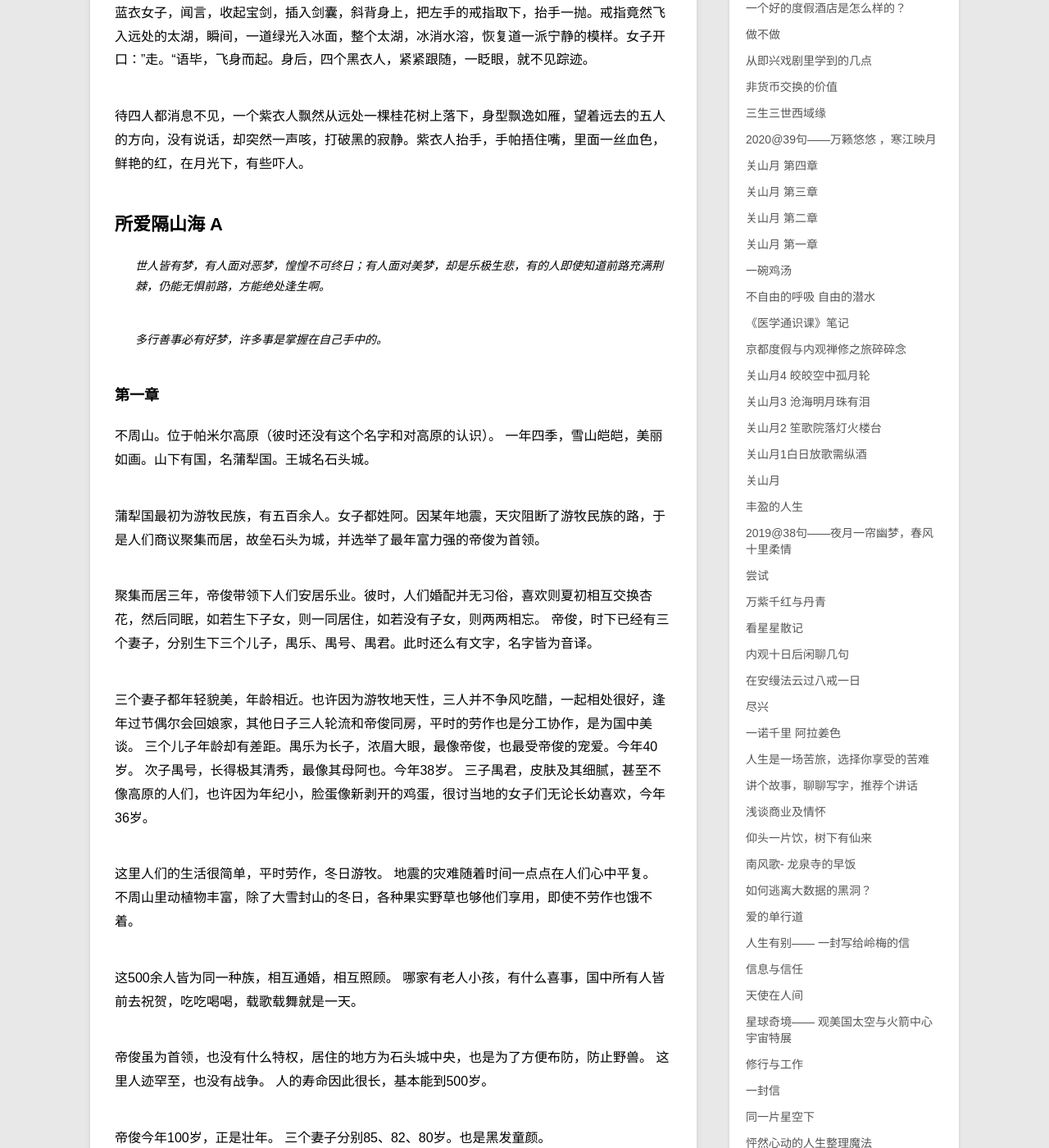
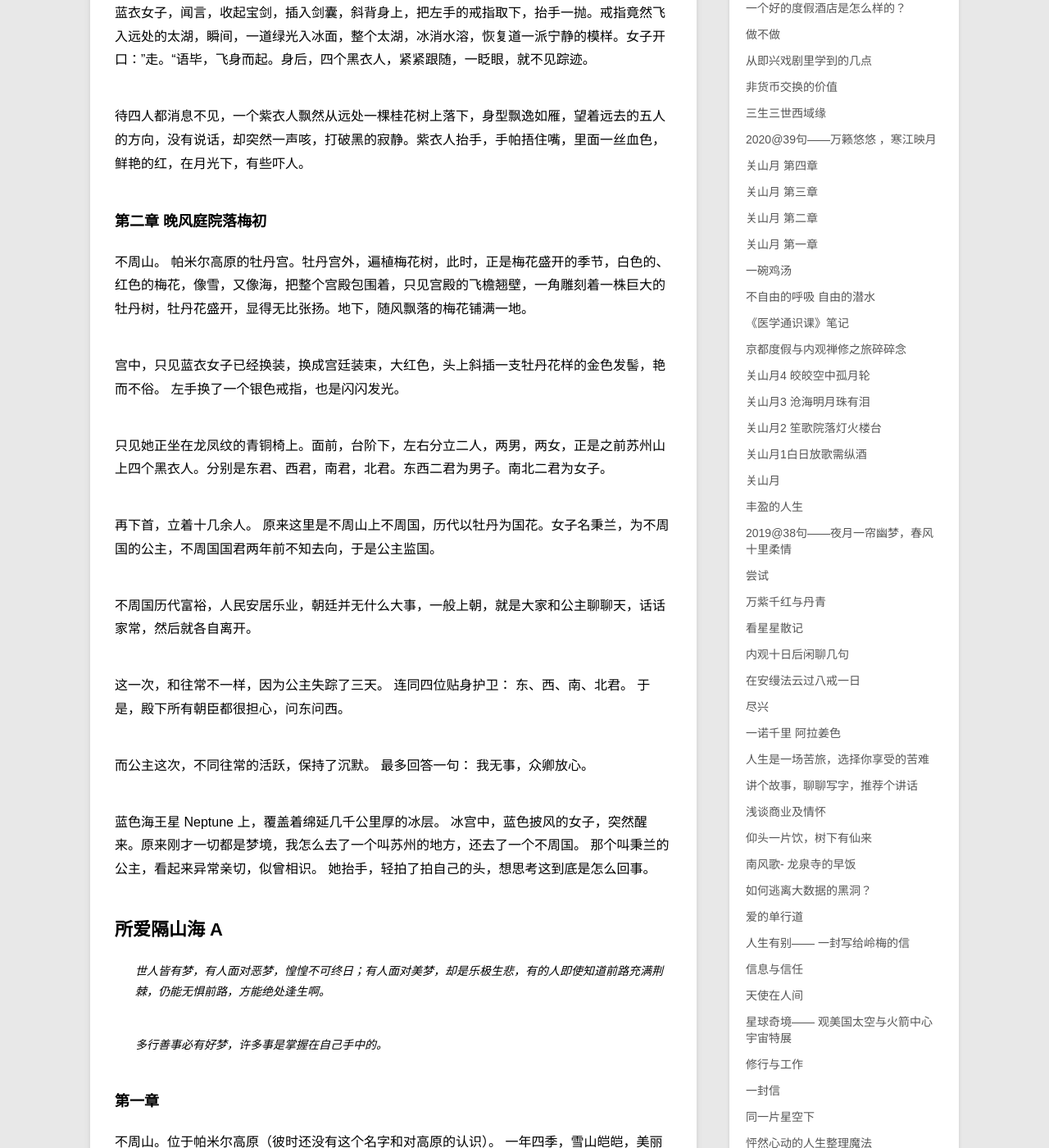
Before and after one commit to violettianjie/violettianjie.github.io, a Jekyll site: the page built from _posts/blog/2022-10-16-loveshanhai.md, in a window 1280 px wide and 1400 px high, scrolled down 1475 px. Shown: the whole window at 82% size. Built offline with Jekyll 4.4.1, drawn with Linux system fonts in a browser that asks for light colours.

Commit message:
Update 2022-10-16-loveshanhai.md

```diff
--- a/_posts/blog/2022-10-16-loveshanhai.md
+++ b/_posts/blog/2022-10-16-loveshanhai.md
@@ -37,6 +37,30 @@ start from scratch。
 蓝衣女子，闻言，收起宝剑，插入剑囊，斜背身上，把左手的戒指取下，抬手一抛。戒指竟然飞入远处的太湖，瞬间，一道绿光入冰面，整个太湖，冰消水溶，恢复道一派宁静的模样。女子开口：”走。“语毕，飞身而起。身后，四个黑衣人，紧紧跟随，一眨眼，就不见踪迹。
 
 待四人都消息不见，一个紫衣人飘然从远处一棵桂花树上落下，身型飘逸如雁，望着远去的五人的方向，没有说话，却突然一声咳，打破黑的寂静。紫衣人抬手，手帕捂住嘴，里面一丝血色，鲜艳的红，在月光下，有些吓人。
+
+### 第二章 晚风庭院落梅初
+
+
+不周山。
+帕米尔高原的牡丹宫。牡丹宫外，遍植梅花树，此时，正是梅花盛开的季节，白色的、红色的梅花，像雪，又像海，把整个宫殿包围着，只见宫殿的飞檐翘壁，一角雕刻着一株巨大的牡丹树，牡丹花盛开，显得无比张扬。地下，随风飘落的梅花铺满一地。
+
+宫中，只见蓝衣女子已经换装，换成宫廷装束，大红色，头上斜插一支牡丹花样的金色发髻，艳而不俗。 左手换了一个银色戒指，也是闪闪发光。
+
+只见她正坐在龙凤纹的青铜椅上。面前，台阶下，左右分立二人，两男，两女，正是之前苏州山上四个黑衣人。分别是东君、西君，南君，北君。东西二君为男子。南北二君为女子。
+
+再下首，立着十几余人。
+原来这里是不周山上不周国，历代以牡丹为国花。女子名秉兰，为不周国的公主，不周国国君两年前不知去向，于是公主监国。
+
+不周国历代富裕，人民安居乐业，朝廷并无什么大事，一般上朝，就是大家和公主聊聊天，话话家常，然后就各自离开。
+
+这一次，和往常不一样，因为公主失踪了三天。 连同四位贴身护卫： 东、西、南、北君。 于是，殿下所有朝臣都很担心，问东问西。
+
+而公主这次，不同往常的活跃，保持了沉默。 最多回答一句： 我无事，众卿放心。
+
+
+蓝色海王星 Neptune 上，覆盖着绵延几千公里厚的冰层。
+冰宫中，蓝色披风的女子，突然醒来。原来刚才一切都是梦境，我怎么去了一个叫苏州的地方，还去了一个不周国。 那个叫秉兰的公主，看起来异常亲切，似曾相识。 她抬手，轻拍了拍自己的头，想思考这到底是怎么回事。
+
 
 
 ## 所爱隔山海 A
```
